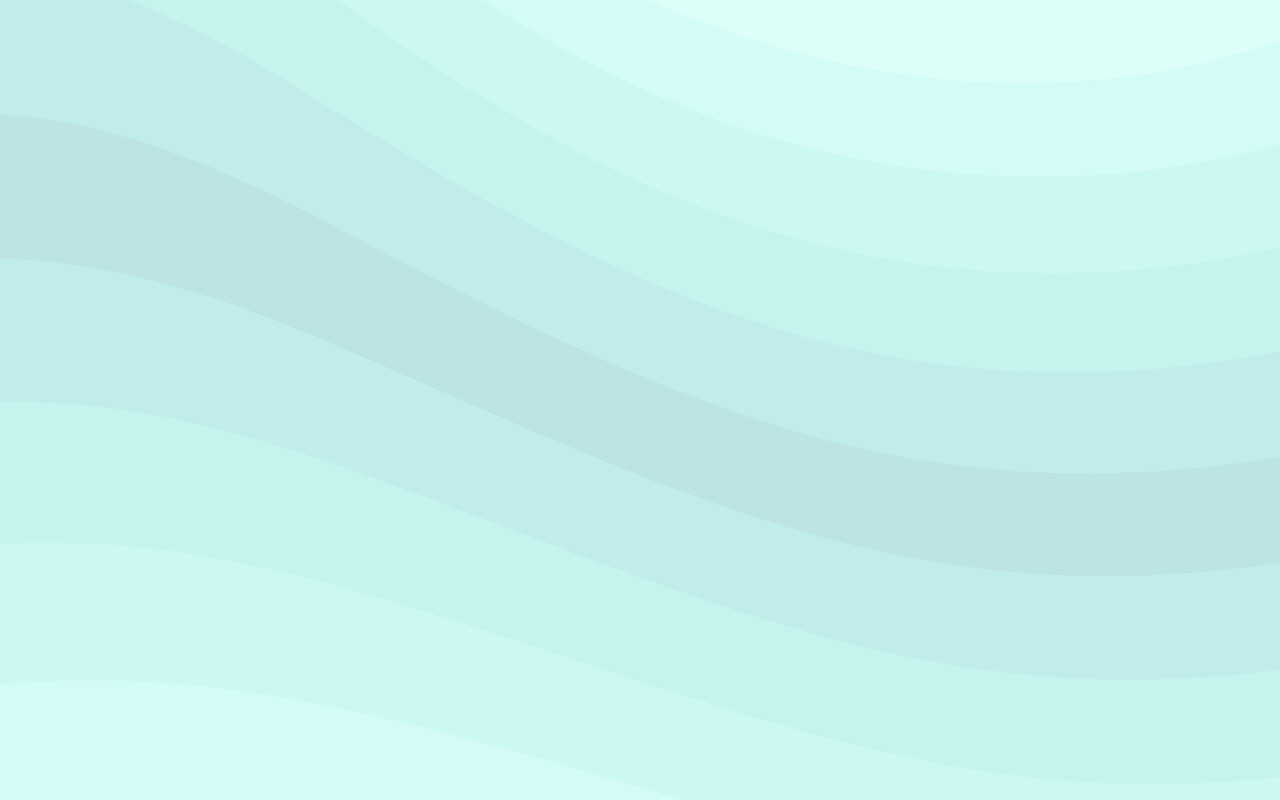
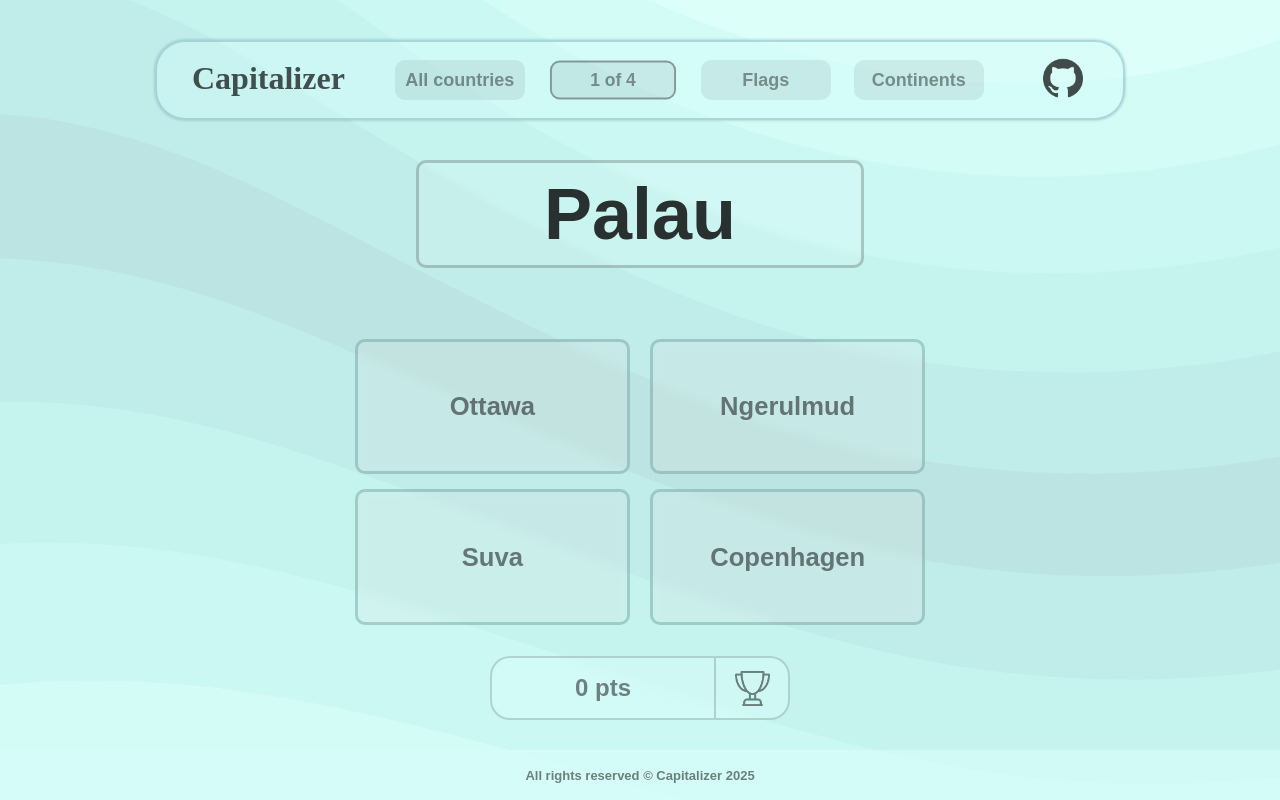
Before and after one commit to alecs007/Capitalizer, a React (Vite) app: page /one-of-four in a window 1280 px wide. Before the commit this address had no page. Built offline with nearby package versions, Linux system fonts and the light colour scheme; a web font is replaced by a local one.

Commit message:
Modified

```diff
--- a/src/App.jsx
+++ b/src/App.jsx
@@ -6,7 +6,7 @@
 
 const MainPage = lazy(() => import("./pages/main_page/MainPage"));
 const AllCountries = lazy(() => import("./pages/all_countries/AllCountries"));
-const OneOfFour = lazy(() => import("./pages/1of4/OneOfFour"));
+const OneOfFour = lazy(() => import("./pages/one-of-four/OneOfFour"));
 function App() {
   return (
     <Router>
@@ -15,7 +15,7 @@
           <Route element={<MainLayout />}>
             <Route path="/" element={<MainPage />} />
             <Route path="/all-countries" element={<AllCountries />} />
-            <Route path="/1-of-4" element={<OneOfFour />} />
+            <Route path="/one-of-four" element={<OneOfFour />} />
           </Route>
         </Routes>
       </Suspense>
--- a/src/components/Header/Header.jsx
+++ b/src/components/Header/Header.jsx
@@ -92,11 +92,13 @@
               </div>
             </Link>
             <Link
-              to="/1-of-4"
+              to="/one-of-four"
               style={{ textDecoration: "none", color: "inherit" }}
-              onClick={() => handleSelect("1-of-4")}
+              onClick={() => handleSelect("one-of-four")}
             >
-              <div className={`mode ${selected === "1-of-4" ? "active" : ""}`}>
+              <div
+                className={`mode ${selected === "one-of-four" ? "active" : ""}`}
+              >
                 1 of 4
               </div>
             </Link>
--- a/src/pages/all_countries/AllCountries.css
+++ b/src/pages/all_countries/AllCountries.css
@@ -13,7 +13,7 @@
   border: 2px solid rgba(0, 0, 0, 0.1);
   box-shadow: 0px 0px 3px rgba(0, 0, 0, 0.2);
   backdrop-filter: blur(12px);
-  overflow: scroll;
+  overflow: auto;
 }
 .all_countries_status {
   position: absolute;
@@ -29,7 +29,6 @@
 }
 .continent_name {
   width: 365px;
-  font-size: 2rem;
   font-weight: 700;
   margin-bottom: 20px;
   text-align: center;
--- a/src/pages/1of4/OneOfFour.css
+++ b/src/pages/one-of-four/OneOfFour.css
@@ -2,8 +2,6 @@
   width: 70vw;
   height: 70vh;
   min-width: 1000px;
-  display: flex;
-  justify-content: center;
   display: flex;
   align-items: center;
   justify-content: center;
@@ -31,7 +29,6 @@
   backdrop-filter: blur(3px);
   border-radius: 10px;
   border: 3px solid rgba(0, 0, 0, 0.2);
-  padding: 10px 4vw;
 }
 .one_of_four_p2 {
   min-width: 40vw;
@@ -80,7 +77,6 @@
 }
 .one_of_four_score {
   margin-top: 3vh;
-  background-color: saddlebrown;
   width: 300px;
   height: 65px;
   font-size: 1.5rem;
@@ -152,7 +148,6 @@
   .one_of_four {
     width: 100vw;
     height: 100%;
-    min-width: none;
   }
   .one_of_four_country_name {
     font-size: 1.8em;
--- a/src/pages/1of4/OneOfFour.jsx
+++ b/src/pages/one-of-four/OneOfFour.jsx
@@ -21,7 +21,7 @@
   const [score, setScore] = useState(0);
 
   useEffect(() => {
-    setSelected("1-of-4");
+    setSelected("one-of-four");
     fetch("/data.json")
       .then((res) => res.json())
       .then((data) => {
```
